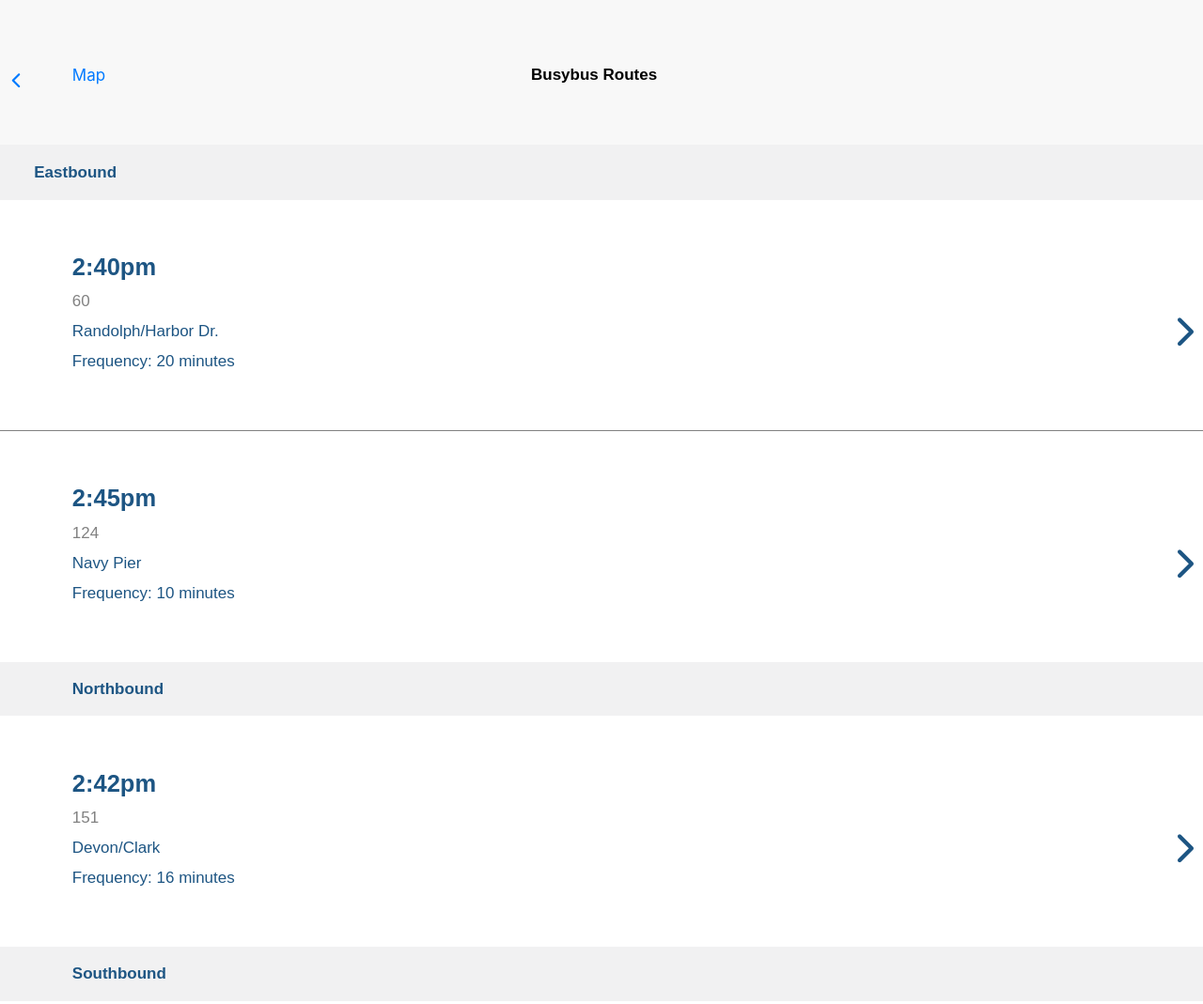
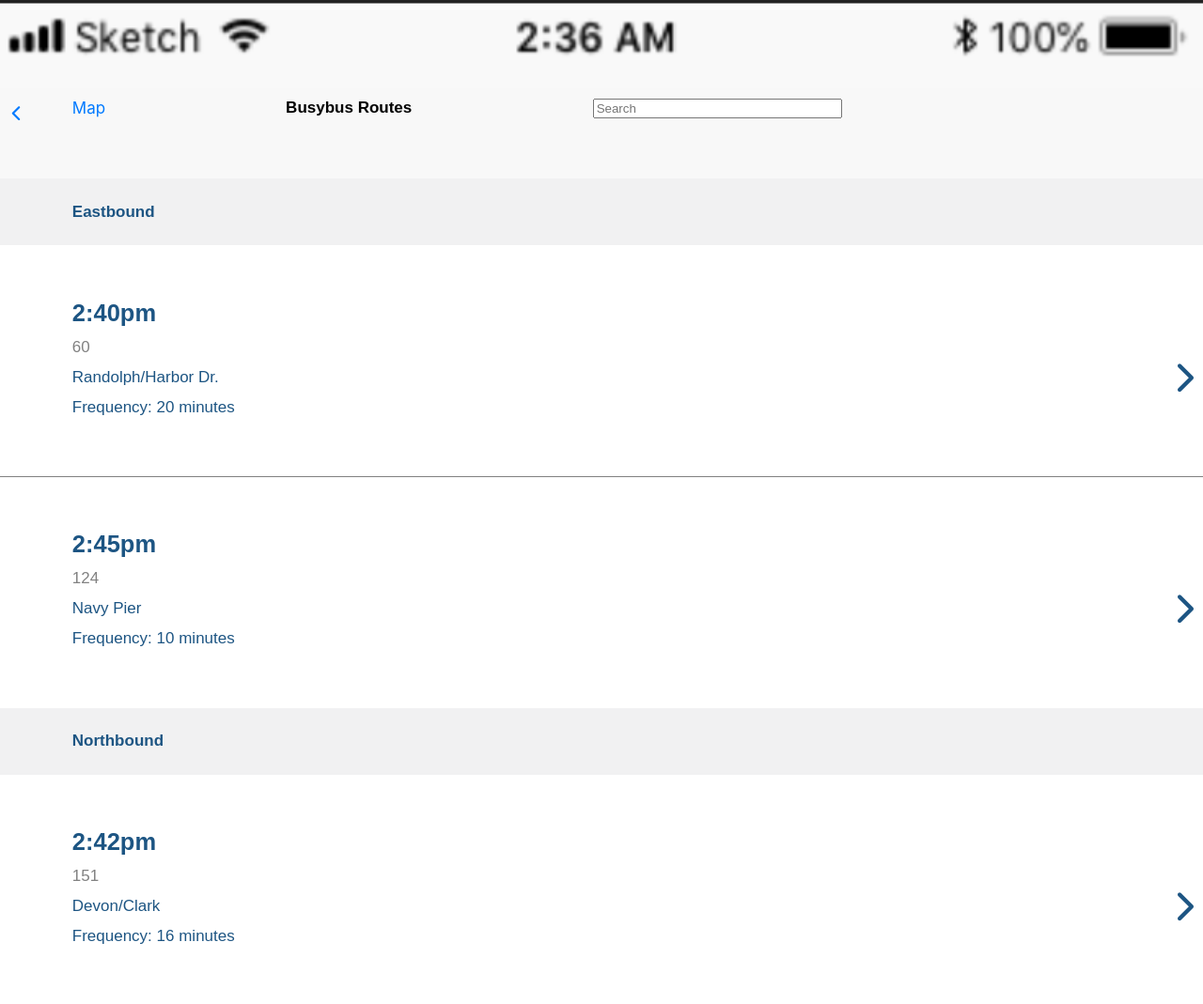
Before and after one commit to brittrobbins/FE_Challenge, a plain HTML site: page busybus.html in a window 1280 px wide. Shown: the top 1069 px of the page at 94% size. Drawn offline with Linux system fonts and the light colour scheme.

Commit message:
Some Fixes

```diff
--- a/CSS/style.css
+++ b/CSS/style.css
@@ -2,22 +2,49 @@
   box-sizing: border-box;
 }
 
+/* Status Bar */
+
+img {
+  margin: 0 auto;
+  align-items: center;
+  width: 100%;
+}
+
+/* Status bar, and map with arrow */
+
 nav {
-  margin: auto;
+  margin: 0;
   background-color: #F8F8F8;
-  padding: 5% 0 5% 0;
+  padding: 0 0 5% 0;
+}
+
+header {
+  margin: 0 auto;
+  background-color: #F8F8F8;
+  font-family: "arial", sans-serif;
+  font-size: 100%;
+  position: relative;
+  float: left;
+  left: 15%;
+}
+
+busybus-routes {
+  text-align: left;
 }
 
 body {
-  margin: 0 auto;
+  margin: 0;
   font-size: 17px;
   font-family: "arial", sans-serif;
 }
 
+/* Text information*/
+
 h1 {
+  margin: 0 auto;
   font-size: 100%;
-  margin: 0 auto;
   padding-right: 10%;
+  padding-bottom: 5%;
   text-align: center;
   font-family: "arial", sans-serif;
 }
@@ -31,18 +58,13 @@ h2 {
   font-weight: 400;
 }
 
-.map {
-  padding-left: 6%;
-  padding-top: .5%;
-}
-
 h3 {
-  margin: .5% 0 .5% 0;
-  padding-right: 65%;
+  margin: 0;
+  background-color: #F1F1F2;
+  padding: 2% 0 2% 6%;
   color: #1D5583;
   font-size: 100%;
   font-weight: 550;
-  text-align: left;
 }
 
 h4 {
@@ -67,14 +89,19 @@ h6 {
   font-weight: 400;
 }
 
-.Eastbound {
-  background-color: #F1F1F2;
-  padding: 1% 0 1% 0%;
+/* End of text information*/
+
+.map {
+  padding-left: 6%;
+  padding-top: .5%;
 }
 
-.Northbound, .Southbound, .Reroute, .Out-Of-Service {
-  background-color: #F1F1F2;
-  padding: 1% 0 1% 6%;
+.Search {
+  position: absolute;
+  background-color: #000;
+  float: left;
+  top: 9%;
+  left: 15%;
 }
 
 .Randolph-Harbor, .Stony-Island, .Cottage-Grove, .Madison {
@@ -96,6 +123,8 @@ h6 {
   background-color: #E3E3E3;
 }
 
+/* Arrow information*/
+
 .fa-chevron-left {
 	position: relative;
   float: left;
@@ -110,3 +139,5 @@ h6 {
   bottom: 70px;
   color: #1D5583;
 }
+
+/* End of arrow information*/
--- a/busybus.html
+++ b/busybus.html
@@ -10,20 +10,26 @@
   </head>
   <body>
     <nav>
+      <div class="status-bar">
+        <img src="Image/status-bar.png" class="status" alt="status bar">
+      </div>
       <div class="Arrow-right">
         <i class="fa fa-chevron-left" aria-hidden="true"></i>
       </div>
       <div class="preview map">
         <h2>Map</h2>
       </div>
-      <div class="preview route">
-      <h1>Busybus Routes</h1>
-      </div>
+      <header>
+        <h1>Busybus&nbsp;Routes</h1>
+      </header>
+      <center>
+        <form method="get" action="/search_bar" id="search_bar">
+          <input name="q" type="text" size="30" placeholder="Search"/>
+        </form>
+      </center>
     </nav>
     <section class="Bus-Routes">
-      <div class="Eastbound">
       <h3>Eastbound</h3>
-      </div>
       <div class="Randolph-Harbor">
         <h4>2:40pm</h4>
         <h5>60</h5>
@@ -42,9 +48,7 @@
           <i class="fa fa-chevron-right fa-2x" aria-hidden="true"></i>
         </div>
       </div>
-      <div class="Northbound">
       <h3>Northbound</h3>
-      </div>
       <div class="Devon-Clark">
         <h4>2:42pm</h4>
         <h5>151</h5>
@@ -54,9 +58,7 @@
           <i class="fa fa-chevron-right fa-2x" aria-hidden="true"></i>
         </div>
       </div>
-      <div class="Southbound">
       <h3>Southbound</h3>
-      </div>
       <div class="Stony-Island">
         <h4>2:46pm</h4>
         <h5>J14</h5>
@@ -75,9 +77,7 @@
           <i class="fa fa-chevron-right fa-2x" aria-hidden="true"></i>
         </div>
       </div>
-      <div class="Reroute">
       <h3>Reroute</h3>
-      </div>
       <div class="Jackson-Park">
         <h4>2:48pm</h4>
         <h5>6x</h5>
@@ -87,9 +87,7 @@
           <i class="fa fa-chevron-right fa-2x" aria-hidden="true"></i>
         </div>
       </div>
-      <div class="Out-Of-Service">
       <h3>Out&nbsp;of&nbsp;Service</h3>
-      </div>
       <div class="Cottage-Grove">
         <h4>Resumes&nbsp;12:10am</h4>
         <h5>4</h5>
```
Also changed, not shown: Image/search-icon.png (added), Image/status-bar.png (added). Lines whose indentation alone changed are shown as unchanged.
